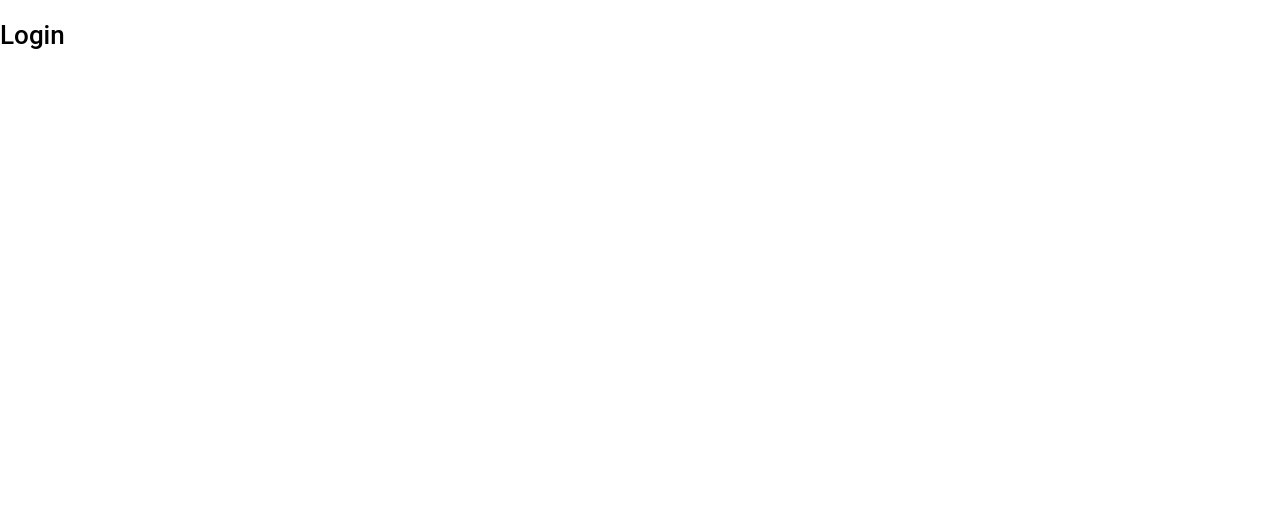
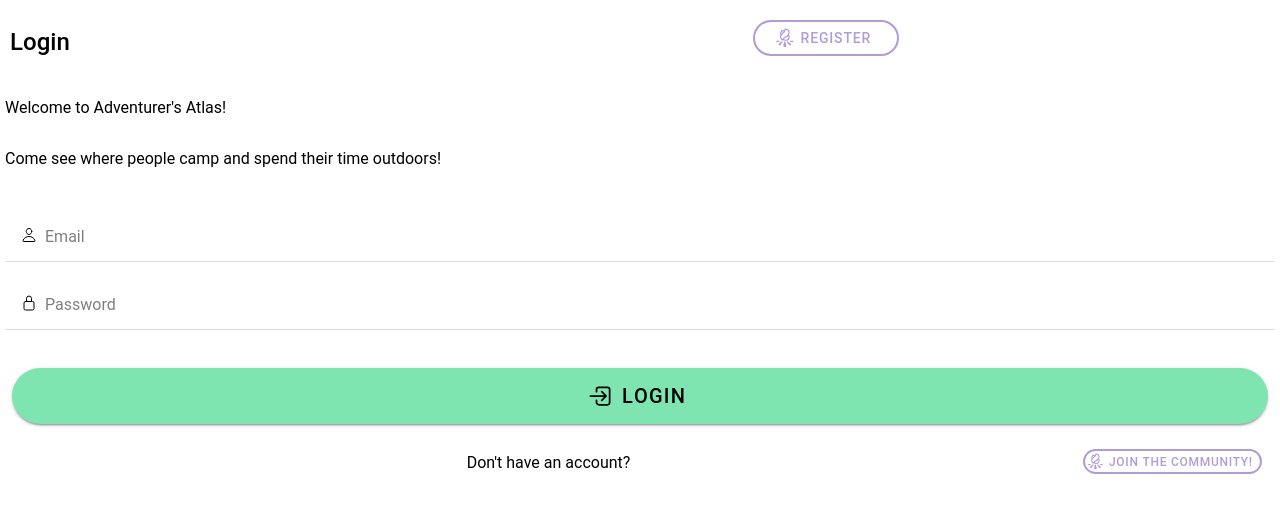
Before and after one commit to RobertIchim98/CampingApp-React, a React (Create React App) app: page /login in a window 1280 px wide. Shown: the top 512 px of the page. Built offline with nearby package versions, Linux system fonts and the light colour scheme.

Commit message:
UI change + more refactoring

```diff
--- a/src/App.tsx
+++ b/src/App.tsx
@@ -1,42 +1,57 @@
-
-import React from 'react';
-import { Redirect, Route } from 'react-router-dom';
-import { IonApp, IonButton, IonCol, IonContent, IonGrid, IonHeader, IonIcon, IonImg, IonInput, IonItem, IonLabel, IonRouterOutlet, IonRow, IonTitle, IonToolbar } from '@ionic/react';
-import { IonReactRouter } from '@ionic/react-router';
-import Home from './pages/Home';
-import { logInOutline, bonfireOutline } from 'ionicons/icons';
+import React from "react";
+import { Redirect, Route } from "react-router-dom";
+import {
+  IonApp,
+  IonButton,
+  IonCol,
+  IonContent,
+  IonGrid,
+  IonHeader,
+  IonIcon,
+  IonImg,
+  IonInput,
+  IonItem,
+  IonLabel,
+  IonNav,
+  IonRouterOutlet,
+  IonRow,
+  IonTitle,
+  IonToolbar,
+} from "@ionic/react";
+import { IonReactRouter } from "@ionic/react-router";
+import Home from "./pages/Home";
+import { logInOutline, bonfireOutline } from "ionicons/icons";
 /* Core CSS required for Ionic components to work properly */
-import '@ionic/react/css/core.css';
-import Login from './Login';
-import Register from './Register';
-import Greet from './Greet';
-import {BrowserRouter as Router, Switch} from 'react-router-dom';
+import "@ionic/react/css/core.css";
+import Login from "./Login";
+import Register from "./Register";
+import Greet from "./Greet";
+import { BrowserRouter as Router, Switch } from "react-router-dom";
 
 /* Basic CSS for apps built with Ionic */
-import '@ionic/react/css/normalize.css';
-import '@ionic/react/css/structure.css';
-import '@ionic/react/css/typography.css';
+import "@ionic/react/css/normalize.css";
+import "@ionic/react/css/structure.css";
+import "@ionic/react/css/typography.css";
 
 /* Optional CSS utils that can be commented out */
-import '@ionic/react/css/padding.css';
-import '@ionic/react/css/float-elements.css';
-import '@ionic/react/css/text-alignment.css';
-import '@ionic/react/css/text-transformation.css';
-import '@ionic/react/css/flex-utils.css';
-import '@ionic/react/css/display.css';
+import "@ionic/react/css/padding.css";
+import "@ionic/react/css/float-elements.css";
+import "@ionic/react/css/text-alignment.css";
+import "@ionic/react/css/text-transformation.css";
+import "@ionic/react/css/flex-utils.css";
+import "@ionic/react/css/display.css";
 
 /* Theme variables */
-import './theme/variables.css';
+import "./theme/variables.css";
 
-import landing from '../src/assets/img/adv@3x.png';
-
+import landing from "../src/assets/img/adv@3x.png";
 
 const App: React.FC = () => {
   return (
     <IonApp>
       <Router>
         <Switch>
-        <Route path="/" exact component={Greet} />
+          <Route path="/greet" exact component={Greet} />
           <Route path="/login" component={Login} />
           <Route path="/register" component={Register} />
         </Switch>
@@ -45,6 +60,4 @@ const App: React.FC = () => {
   );
 };
 
-
-
 export default App;
--- a/src/Greet.tsx
+++ b/src/Greet.tsx
@@ -1,7 +1,26 @@
-import React from 'react';
-import { IonApp, IonButton, IonCol, IonContent, IonGrid, IonHeader, IonIcon, IonImg, IonInput, IonItem, IonLabel, IonRouterOutlet, IonRow, IonTitle, IonToolbar } from '@ionic/react';
-import { logInOutline, bonfireOutline } from 'ionicons/icons';
-import {BrowserRouter as Router, Switch} from 'react-router-dom';
+import React from "react";
+import {
+  IonApp,
+  IonButton,
+  IonCol,
+  IonContent,
+  IonGrid,
+  IonHeader,
+  IonIcon,
+  IonImg,
+  IonInput,
+  IonItem,
+  IonLabel,
+  IonNav,
+  IonRouterOutlet,
+  IonRow,
+  IonTitle,
+  IonToolbar,
+} from "@ionic/react";
+import { logInOutline, bonfireOutline } from "ionicons/icons";
+import { BrowserRouter as Router, Switch } from "react-router-dom";
+import { Link } from "react-router-dom";
+import { createNull } from "typescript";
 
 const greetPage = () => {
   return (
@@ -12,7 +31,14 @@ const greetPage = () => {
       <IonContent class="vertical-center">
         <IonItem class="ion-text-center">
           <IonLabel>
-                  <IonButton expand="block" color="success" size="large" shape="round">
+            <IonButton
+              expand="block"
+              color="success"
+              size="large"
+              shape="round"
+              href="/login"
+              routerDirection="forward"
+            >
               <IonIcon slot="start" icon={logInOutline} />
               Login
             </IonButton>
@@ -21,15 +47,20 @@ const greetPage = () => {
         <IonItem class="ion-text-center" lines="none">
           <IonLabel>
             <h3>Dont have an account?</h3>
-                <IonButton expand="block" color="secondary" size="large" shape="round">
+            <IonButton
+              expand="block"
+              color="secondary"
+              size="large"
+              shape="round"
+              href="/register"
+            >
               <IonIcon slot="start" icon={bonfireOutline} />
-                      Register
+              Join the community
             </IonButton>
           </IonLabel>
         </IonItem>
       </IonContent>
     </Router>
-
-    )
-}
+  );
+};
 export default greetPage;
--- a/src/Login.tsx
+++ b/src/Login.tsx
@@ -1,10 +1,109 @@
-import React from 'react';
-
+import React from "react";
+import {
+  IonApp,
+  IonButton,
+  IonCol,
+  IonContent,
+  IonGrid,
+  IonHeader,
+  IonIcon,
+  IonImg,
+  IonInput,
+  IonItem,
+  IonLabel,
+  IonNav,
+  IonPage,
+  IonRouterOutlet,
+  IonRow,
+  IonTab,
+  IonTitle,
+  IonToolbar,
+} from "@ionic/react";
+import {
+  logInOutline,
+  bonfireOutline,
+  personOutline,
+  lockClosedOutline,
+} from "ionicons/icons";
 const loginPage = () => {
-    return (
-        <div>
-            <h1>Login</h1>
-        </div>
-    )
-}
+  return (
+    <IonPage>
+      <IonContent>
+        <IonGrid>
+          <IonRow className="ion-align-self-center">
+            <IonCol className="ion-align-self-center" size="7">
+              <h2>Login</h2>
+            </IonCol>
+            <IonCol className="ion-align-self-center" size="">
+              <IonButton
+                color="secondary"
+                fill="outline"
+                shape="round"
+                href="/register"
+              >
+                <IonIcon slot="start" icon={bonfireOutline} />
+                Register
+              </IonButton>
+            </IonCol>
+          </IonRow>
+        </IonGrid>
+        <IonGrid>
+          <IonRow>
+            <p>Welcome to Adventurer's Atlas!</p>
+          </IonRow>
+          <IonRow>
+            <p>Come see where people camp and spend their time outdoors!</p>
+          </IonRow>
+        </IonGrid>
+        <IonGrid>
+          <IonCol>
+            <IonItem>
+              <IonLabel>
+                <IonIcon icon={personOutline}></IonIcon>
+              </IonLabel>
+              <IonInput placeholder="Email" type="email"></IonInput>
+            </IonItem>
+          </IonCol>
+          <IonCol>
+            <IonItem>
+              <IonLabel>
+                <IonIcon icon={lockClosedOutline}></IonIcon>
+              </IonLabel>
+              <IonInput placeholder="Password" type="password"></IonInput>
+            </IonItem>
+          </IonCol>
+        </IonGrid>
+        <IonGrid>
+          <IonRow>
+            <IonCol className="ion-align-self-center">
+              <IonButton
+                expand="block"
+                color="success"
+                size="large"
+                shape="round"
+                href="/login"
+                routerDirection="forward"
+              >
+                <IonIcon slot="start" icon={logInOutline} />
+                Login
+              </IonButton>
+            </IonCol>
+          </IonRow>
+        </IonGrid>
+        <IonItem class="ion-text-center" lines="none">
+          <IonLabel>Don't have an account?</IonLabel>
+          <IonButton
+            color="secondary"
+            fill="outline"
+            shape="round"
+            href="/register"
+          >
+            <IonIcon slot="start" icon={bonfireOutline} />
+            Join the Community!
+          </IonButton>
+        </IonItem>
+      </IonContent>
+    </IonPage>
+  );
+};
 export default loginPage;
--- a/src/Register.tsx
+++ b/src/Register.tsx
@@ -1,10 +1,125 @@
-import React from 'react';
+import React from "react";
+import {
+  IonApp,
+  IonButton,
+  IonCol,
+  IonContent,
+  IonGrid,
+  IonHeader,
+  IonIcon,
+  IonImg,
+  IonInput,
+  IonItem,
+  IonLabel,
+  IonPage,
+  IonRouterOutlet,
+  IonRow,
+  IonTitle,
+  IonToolbar,
+} from "@ionic/react";
+import {
+  logInOutline,
+  bonfireOutline,
+  personOutline,
+  lockClosedOutline,
+  atOutline,
+  calendarOutline,
+} from "ionicons/icons";
 
 const registerPage = () => {
-    return (
-        <div>
-            <h1>Register</h1>
-        </div>
-    )
-}
+  return (
+    <IonPage>
+      <IonContent>
+        <IonGrid>
+          <IonRow className="ion-align-self-center">
+            <IonCol className="ion-align-self-center" size="7">
+              <h2>Register</h2>
+            </IonCol>
+          </IonRow>
+        </IonGrid>
+        <IonGrid>
+          <IonRow>
+            <p>
+              Welcome Adventurer! <br></br>Create you account and start your
+              Journey
+            </p>
+          </IonRow>
+        </IonGrid>
+        <IonGrid>
+          <IonCol>
+            <IonItem>
+              <IonLabel>
+                <IonIcon icon={personOutline}></IonIcon>
+              </IonLabel>
+              <IonInput placeholder="First Name" type="text"></IonInput>
+            </IonItem>
+          </IonCol>
+          <IonCol>
+            <IonItem>
+              <IonLabel>
+                <IonIcon icon={personOutline}></IonIcon>
+              </IonLabel>
+              <IonInput placeholder="Second Name" type="text"></IonInput>
+            </IonItem>
+          </IonCol>
+          <IonCol>
+            <IonItem>
+              <IonLabel>
+                <IonIcon icon={calendarOutline}></IonIcon>
+              </IonLabel>
+              <IonLabel> Birthday</IonLabel>
+              <IonInput placeholder="Date of Birth" type="date"></IonInput>
+            </IonItem>
+          </IonCol>
+          <IonCol>
+            <IonItem>
+              <IonLabel>
+                <IonIcon icon={atOutline}></IonIcon>
+              </IonLabel>
+              <IonInput placeholder="Email" type="email"></IonInput>
+            </IonItem>
+          </IonCol>
+          <IonCol>
+            <IonItem>
+              <IonLabel>
+                <IonIcon icon={lockClosedOutline}></IonIcon>
+              </IonLabel>
+              <IonInput placeholder="Password" type="password"></IonInput>
+            </IonItem>
+          </IonCol>
+        </IonGrid>
+        <IonGrid>
+          <IonRow>
+            <IonCol className="ion-align-self-center">
+              <IonButton
+                expand="block"
+                color="secondary"
+                size="large"
+                shape="round"
+                href="/register"
+                routerDirection="forward"
+              >
+                <IonIcon slot="start" icon={bonfireOutline} />
+                Join the Community!
+              </IonButton>
+            </IonCol>
+          </IonRow>
+        </IonGrid>
+        <IonItem class="ion-text-center" lines="none">
+          <IonLabel>Already have an account?</IonLabel>
+          <IonButton
+            color="success"
+            fill="outline"
+            shape="round"
+            href="/login"
+            routerDirection="forward"
+          >
+            <IonIcon slot="start" icon={logInOutline} />
+            Login
+          </IonButton>
+        </IonItem>
+      </IonContent>
+    </IonPage>
+  );
+};
 export default registerPage;
```
Lines whose indentation alone changed are shown as unchanged.
